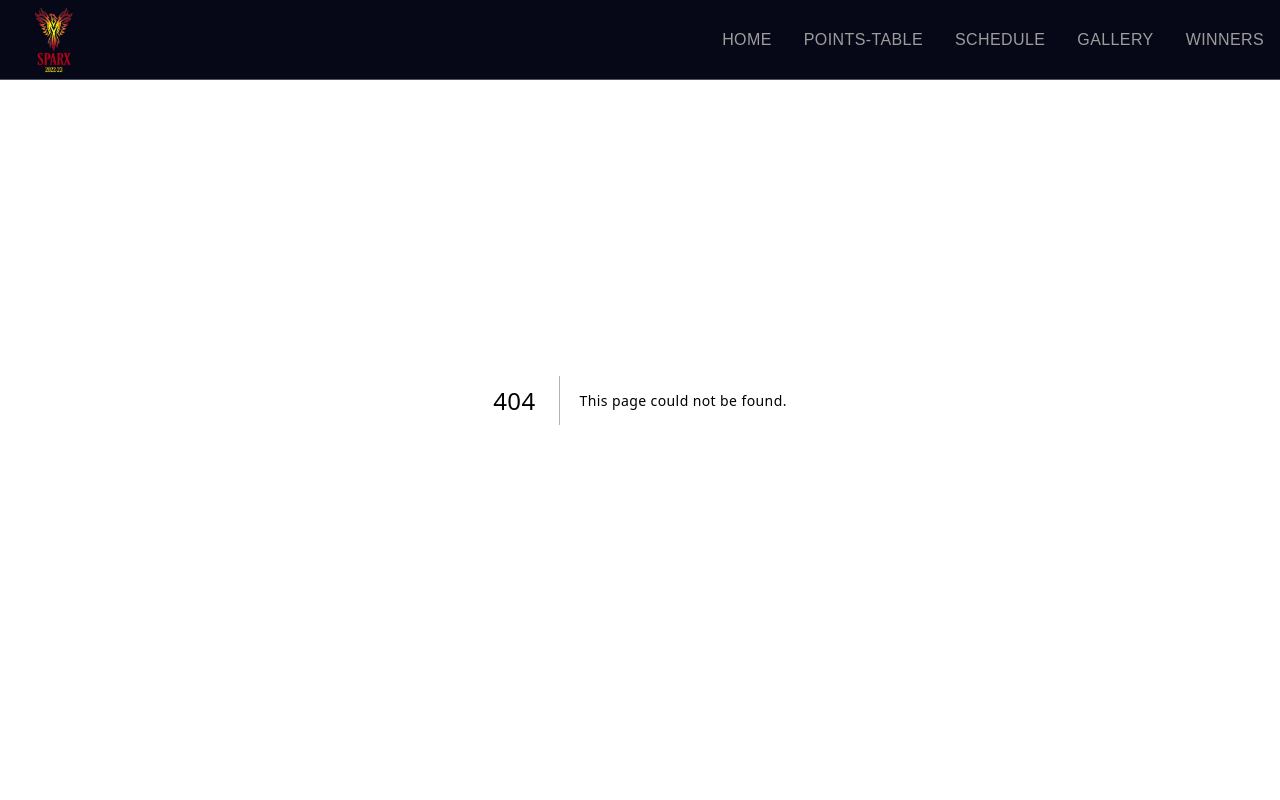
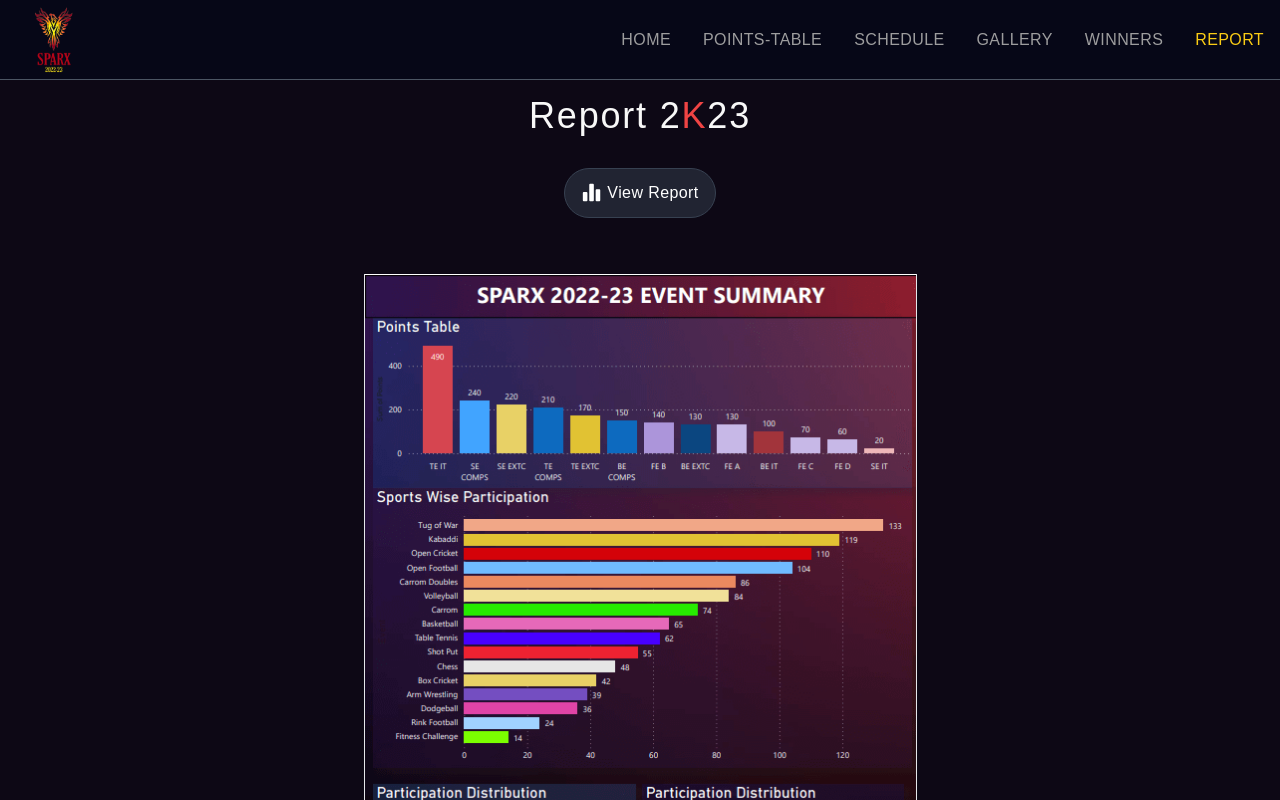
Before and after one commit to MrunalVaidya0715/sparx-website, a Next.js app in the folder sparx-web-app/: page /report in a window 1280 px wide. Before the commit this address had no page. Shown: the top 800 px of the page. Built offline with nearby package versions, Linux system fonts and the light colour scheme.

Commit message:
Add Report Page

```diff
--- a/sparx-web-app/components/Navbar.jsx
+++ b/sparx-web-app/components/Navbar.jsx
@@ -103,6 +103,9 @@ function Navbar() {
             <Link href="/winners">
               <li className={`ml-8 ${router.asPath === '/winners' ? 'text-yellow-400' : ""} text-md font-medium uppercase hover:text-[#9D9D9E]  ease-in duration-150`}>Winners</li>
             </Link>
+            <Link href="/report">
+              <li className={`ml-8 ${router.asPath === '/report' ? 'text-yellow-400' : ""} text-md font-medium uppercase hover:text-[#9D9D9E]  ease-in duration-150`}>Report</li>
+            </Link>
 
 
           </ul>
@@ -154,6 +157,9 @@ function Navbar() {
                 <Link href='/winners'>
                   <li onClick={() => setNav(false)} className={`ml-4 ${router.asPath === '/winners' ? "text-yellow-400" : ""} hover:bg-[#b12647] p-2 rounded-md text-md font-light tracking-widest md:text-lg uppercase hover:text-[#000000]/50 hover:ml-12  ease-in duration-150`}><div className=' flex items-center justify-start'><AiFillTrophy className=' mr-2' />Winners</div></li>
                 </Link>
+                <Link href='/report'>
+                  <li onClick={() => setNav(false)} className={`ml-4 ${router.asPath === '/report' ? "text-yellow-400" : ""} hover:bg-[#b12647] p-2 rounded-md text-md font-light tracking-widest md:text-lg uppercase hover:text-[#000000]/50 hover:ml-12  ease-in duration-150`}><div className=' flex items-center justify-start'><AiFillTrophy className=' mr-2' />Report</div></li>
+                </Link>
 
 
               </ul>
--- /dev/null
+++ b/sparx-web-app/src/pages/report.jsx
@@ -0,0 +1,25 @@
+import Image from 'next/image'
+import Link from 'next/link'
+import React from 'react'
+import { BiSolidBarChartAlt2 } from 'react-icons/bi'
+import summ from '../../public/assets/report/sparxVisualSummary.png'
+const report = () => {
+    const reportUrl = 'https://firebasestorage.googleapis.com/v0/b/fileupload-ff0a8.appspot.com/o/SPARX%20MAIN%20REPORT%202022-23.pdf?alt=media&token=c07e8611-d889-4dc2-80be-e2d8bef1d68c'
+    return (
+        <div className='pt-24 flex flex-col gap-4 items-center w-full min-h-screen'>
+            <h2 className=' tracking-wider mb-4 font-light '>Report 2<span className=' text-red-500'>K</span>23</h2>
+            <Link href={reportUrl} download>
+                <div className='group flex w-full gap-1 items-center rounded-full bg-gray-700/50 border-[1px] border-gray-700 text-white px-4 py-3 ease-in duration-300'>
+                    <BiSolidBarChartAlt2 size={22} className=" group-hover:text-yellow-400  hover:scale-125 transition-all ease-in duration-150" />
+                    <p className=' group-hover:text-yellow-400 transition-all ease-in duration-150'>View Report</p>
+                </div>
+
+            </Link>
+            <div className=' mt-8 p-2'>
+                <Image className=' border-x-[1px]' src={summ} alt='summary' priority />
+            </div>
+        </div>
+    )
+}
+
+export default report
```
Also changed, not shown: sparx-web-app/public/assets/report/sparxVisualSummary.png (added).
